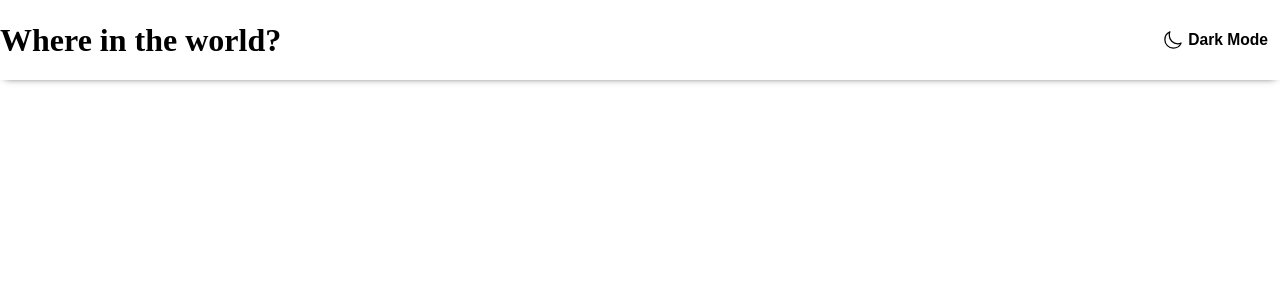
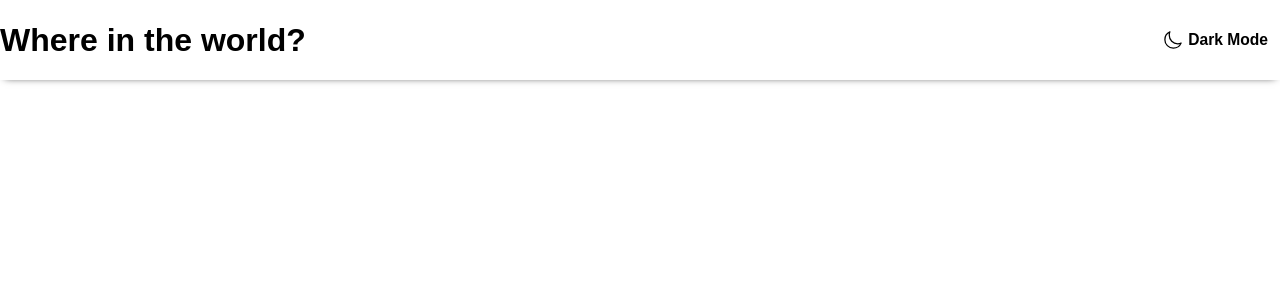
Before and after one commit to lukaszborawski/where-in-the-world, a React (Create React App) app: page / in a window 1280 px wide. Shown: the top 300 px of the page. Built offline with nearby package versions, Linux system fonts and the light colour scheme.

Commit message:
add global style

```diff
--- a/src/App.js
+++ b/src/App.js
@@ -1,8 +1,10 @@
+import GlobalStyle from './assets/styles/GlobalStyle';
 import Header from './components/Header'
 
 function App() {
   return (
     <>
+      <GlobalStyle />
       <Header></Header>
     </>
   );
--- /dev/null
+++ b/src/assets/styles/GlobalStyle.js
@@ -0,0 +1,17 @@
+import { createGlobalStyle } from 'styled-components';
+
+const GlobalStyle = createGlobalStyle`
+@import url('https://fonts.googleapis.com/css2?family=Nunito+Sans:wght@300;600;800&display=swap');
+
+  *, *::after, *::before {
+    margin: 0;
+    padding: 0;
+    box-sizing: border-box;
+  }
+
+  body {
+    font-family: 'Nunito Sans', sans-serif;
+  }
+`;
+
+export default GlobalStyle;
```
